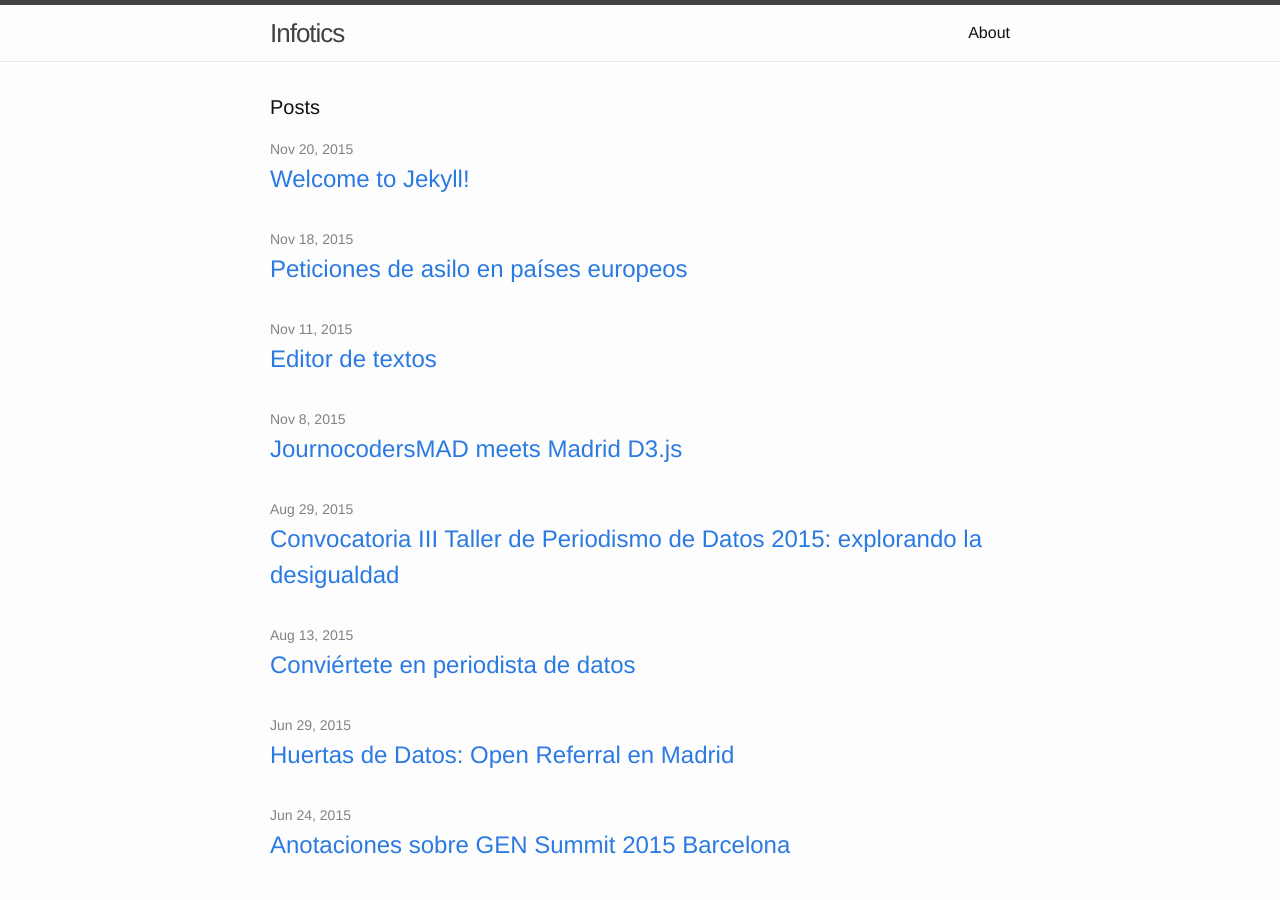
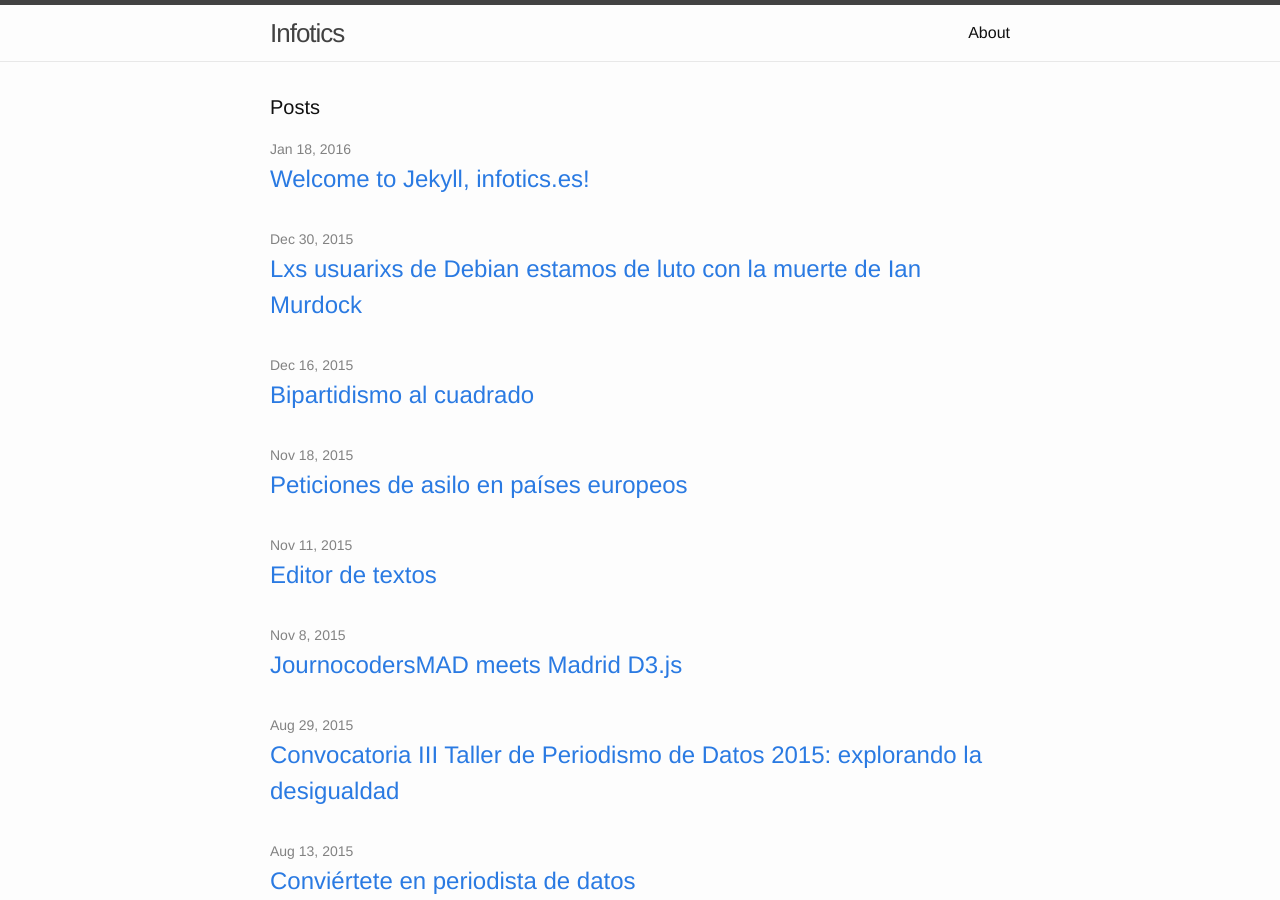
Before and after one commit to flowsta/blog.infotics.es, a Jekyll site: the page built from index.html, in a window 1280 px wide and 900 px high. Built offline with Jekyll 4.4.1, drawn with Linux system fonts in a browser that asks for light colours; some of the changed lines change nothing that is shown.

Commit message:
últimas entradas

```diff
--- /dev/null
+++ b/_posts/2015-11-18-peticiones-asilo-paises-europeos-o-como-publicar-un-grafico-con-datawrapper-en-un-iframe-con-github-dropbox-y-git.md
@@ -0,0 +1,101 @@
+---
+id: 1354
+title: Peticiones de asilo en países europeos
+author: Adolfo Antón Bravo
+layout: post
+guid: http://infotics.es/?p=1354
+permalink: /2015/11/18/peticiones-de-asilo-en-paises-europeos/
+categories:
+  - dataviz
+  - datawrapper
+  - github
+  - project
+  - proyecto
+  - refugees
+tags:
+  - 2015
+  - asilo
+  - Europa
+  - refugiados
+  - refugiadxs
+  - UE
+---
+En el artículo de la Wikipedia [La crisis migratoria en Europa](https://es.wikipedia.org/wiki/Crisis_migratoria_en_Europa), hay un gráfico de [Chumwa](https://de.wikipedia.org/wiki/User:Chumwa) con un mapa que combina una serie de datos:
+
+-   Gráfico de barras de países de origen de lxs refugiadxs, divididas las peticiones de asilo si son la primera vez o si repiten.
+-   Gráfico de barras sobre los países con el número de peticiones de asilo durante los seis primeros meses de 2015, con la misma división.
+-   Cartograma con cloropetas en función de las peticiones de asilo por cada 10.000 habitantes
+-   Flechas más o menos gruesas sobre el mapa con las rutas migratorias más importantes.
+-   Gráfico de áreas con el número de solicitudes por mes, con la misma división.
+
+![img](//upload.wikimedia.org/wikipedia/commons/thumb/8/80/Map_of_the_European_Migrant_Crisis_2015.png/516px-Map_of_the_European_Migrant_Crisis_2015.png)
+
+El gráfico completo de 2192 x 2040 pixels se encuentra [aquí](https://upload.wikimedia.org/wikipedia/commons/8/80/Map_of_the_European_Migrant_Crisis_2015.png).
+
+# Fuentes de datos
+
+Las fuentes del mapa son varias:
+
+-   Datos de peticiones de asilo de Eurostat: <http://appsso.eurostat.ec.europa.eu/nui/show.do?dataset=migr_asyappctzm>
+-   Datos de población de países de Europa de Eurostat: <http://appsso.eurostat.ec.europa.eu/nui/show.do?dataset=tps00001>
+-   Rutas migratorias según FRONTEX: <http://frontex.europa.eu/trends-and-routes/migratory-routes-map/>
+
+# Peticiones de asilo
+
+Siguiendo los datos de peticiones de asilo, he creado este [gráfico](https://flowsta.github.io/refugees-wellcome/) en [Datawrapper](https://www.datawrapper.de) sobre las peticiones de asilo aprobadas en países europeos:
+
+## Web en GitHub Pages
+
+Dado que [Datawrapper](https://datawrapper.de) cambió en diciembre de 2014 sus [condiciones de publicación](http://blog.datawrapper.de/2014/new-usage-guidelines-for-datawrapper/) y como usuarix gratuito te permite descargarte un *zip* con el proyecto, he creado una rama del [proyecto de GitHub donde está documentado esto](https://github.com/flowsta/refugees-wellcome) llamada *gh-pages* para publicar el contenido del *zip*, que está publicado aquí:
+
+<https://flowsta.github.io/refugees-wellcome/>
+
+Si se quiere embeber en una página, se puede incluir este código:
+
+    <iframe src="https://flowsta.github.io/refugees-wellcome/" width="600" height="980" frameborder="0" allowfullscreen="allowfullscreen"></iframe>
+
+# El gráfico
+
+Incrustado con un `iframe` desde `//flowsta.github.io/refugees-wellcome`
+
+<iframe src="https://flowsta.github.io/refugees-wellcome/" width="600" height="980" frameborder="0" allowfullscreen="allowfullscreen"></iframe>
+
+# Gist
+
+Siguiendo las indicaciones de [ferblape](https://twitter.com/ferblape), me comentó que se podría usar [gist](https://gist.githubeusercontent.com/), una parte de *GitHub* donde se puede subir código y compartirlo con otras personas.
+
+Funciona prácticamente como un nuevo proyecto, de tal manera que tiene una *URL* pública y se puede editar y actualizar, pero *GitHub* no sirve *HTML* de *gist*.
+
+Sin embargo, el proyecto [bl.ocks.org](http://bl.ocks.org) de [Mike Bostock](http://bost.ocks.org/mike/), el creador de [d3](http://www.d3js.org) visualiza todos los proyectos *gist* en *HTML*, como por ejemplo [este que nos sirve de ejemplo](http://bl.ocks.org/flowsta/raw/9aa589f4317ffe8f66d2/).
+
+De esta forma, se puede embeber el *HTML* en nuestra web:
+
+    <iframe src="http://bl.ocks.org/flowsta/raw/9aa589f4317ffe8f66d2/" width="600" height="980" frameborder="0" allowfullscreen="allowfullscreen"></iframe>
+
+Y así se muestra:
+
+<iframe src="http://bl.ocks.org/flowsta/raw/9aa589f4317ffe8f66d2/" width="600" height="980" frameborder="0" allowfullscreen="allowfullscreen"></iframe>
+
+Hay que tener en cuenta que en *gist* subimos todos los archivos que queramos pero si los tenemos relacionados con rutas relativas dentro de carpetas, como por ejemplo los documentos *js* en la carpeta *js*, debemos editar la ruta del `index.html` para que sea relativa al mismo directorio, es decir, que un enlace a un `.js` será:
+
+    <link rel="stylesheet" type="text/css" href="32iVz.all.css"></link>
+    <script type="text/javascript" charset="utf-8" src="default-5baee189e1a2f0bf680f4910cc958098.min.js"></script>
+
+De hecho, en un primer momento descarté esta opción porque no salía nada, es decir, la ruta estaba relativa al directorio *js* y no mostraba nada, pero después de mirarlo en otro momento (la importancia del tiempo), de las indicaciones de @ferblape y de los ejemplos que ha trabajado [@adrianblancor](https://twitter.com/adrianblancor) en [bl.ocks.org](http://bl.ocks.org/adrianblanco), reparé en este detalle :)
+
+# Dropbox
+
+Si subimos el contenido del `zip` a nuestro espacio público de [dropbox](https://dropbox.com), también podemos embeberlo con un `iframe`:
+
+-   [Directorio de dropbox](https://www.dropbox.com/sh/s3b71m985f7nzmx/AAA9_Vsne2U0lzTKkmcot02na?dl=0)
+-   [index.html](https://dl.dropboxusercontent.com/u/19167367/prueba-dw/index.html)
+
+Se incluye este código, donde solo cambia la *URL*. Hemos de incluir la *URL* que termina en `index.html`. Esto lo conseguimos en la carpeta de dropbox, con el botón derecho sobre el archivo `index.html` y la opción *Copy Public Link*.
+
+    <iframe src="https://dl.dropboxusercontent.com/u/19167367/prueba-dw/index.html" width="600" height="980" frameborder="0" allowfullscreen="allowfullscreen"></iframe>
+
+Y así se muestra:
+
+<iframe src="https://dl.dropboxusercontent.com/u/19167367/prueba-dw/index.html" width="600" height="980" frameborder="0" allowfullscreen="allowfullscreen"></iframe>
+
+Me comenta [@maguilera\_](https://twitter.com/maguilera_) que con su usuario nuevo de [dropbox](https://www.dropbox.com) no le permite hacer esto. Si alguien tiene alguna otra experiencia al respecto, que no dude en comentarlo por aquí o por *twitter*.
--- a/_posts/2015-11-18-peticiones-de-asilo-en-paises-europeos.md
+++ /dev/null
@@ -1,114 +0,0 @@
----
-id: 1354
-title: Peticiones de asilo en países europeos
-author: Adolfo Antón Bravo
-layout: post
-guid: http://infotics.es/?p=1354
-permalink: /2015/11/18/peticiones-de-asilo-en-paises-europeos/
-categories:
-  - dataviz
-  - datawrapper
-  - github
-  - project
-  - proyecto
-  - refugees
-tags:
-  - 2015
-  - asilo
-  - Europa
-  - refugiados
-  - refugiadxs
-  - UE
----
-En el artículo de la Wikipedia [La crisis migratoria en Europa][1], hay un gráfico de [Chumwa][2] con un mapa que combina una serie de datos:
-
-<ul class="org-ul">
-  <li>
-    Gráfico de barras de países de origen de lxs refugiadxs, divididas las peticiones de asilo si son la primera vez o si repiten.
-  </li>
-  <li>
-    Gráfico de barras sobre los países con el número de peticiones de asilo durante los seis primeros meses de 2015, con la misma división.
-  </li>
-  <li>
-    Cartograma con cloropetas en función de las peticiones de asilo por cada 10.000 habitantes
-  </li>
-  <li>
-    Flechas más o menos gruesas sobre el mapa con las rutas migratorias más importantes.
-  </li>
-  <li>
-    Gráfico de áreas con el número de solicitudes por mes, con la misma división.
-  </li>
-</ul>
-
-<div class="figure">
-  <p>
-    <img src="https://upload.wikimedia.org/wikipedia/commons/thumb/8/80/Map_of_the_European_Migrant_Crisis_2015.png/516px-Map_of_the_European_Migrant_Crisis_2015.png" alt="516px-Map_of_the_European_Migrant_Crisis_2015.png" />
-  </p></p>
-</div>
-
-El gráfico completo de 2192 x 2040 pixels se encuentra <a href="https://upload.wikimedia.org/wikipedia/commons/8/80/Map_of_the_European_Migrant_Crisis_2015.png" data-rel="lightbox-0" title="">aquí</a>.
-
-<div id="outline-container-orgheadline1" class="outline-2">
-  <h2 id="orgheadline1">
-    Fuentes de datos
-  </h2>
-
-  <div class="outline-text-2" id="text-orgheadline1">
-    <p>
-      Las fuentes del mapa son varias:
-    </p>
-
-    <ul class="org-ul">
-      <li>
-        Datos de peticiones de asilo de Eurostat: <a href="http://appsso.eurostat.ec.europa.eu/nui/show.do?dataset=migr_asyappctzm">http://appsso.eurostat.ec.europa.eu/nui/show.do?dataset=migr_asyappctzm</a>
-      </li>
-      <li>
-        Datos de población de países de Europa de Eurostat: <a href="http://appsso.eurostat.ec.europa.eu/nui/show.do?dataset=tps00001">http://appsso.eurostat.ec.europa.eu/nui/show.do?dataset=tps00001</a>
-      </li>
-      <li>
-        Rutas migratorias según FRONTEX: <a href="http://frontex.europa.eu/trends-and-routes/migratory-routes-map/">http://frontex.europa.eu/trends-and-routes/migratory-routes-map/</a>
-      </li>
-    </ul>
-  </div>
-</div>
-
-<div id="outline-container-orgheadline2" class="outline-2">
-  <h2 id="orgheadline2">
-    Peticiones de asilo
-  </h2>
-
-  <div class="outline-text-2" id="text-orgheadline2">
-    <p>
-      Siguiendo los datos de peticiones de asilo, he creado este <a href="https://flowsta.github.io/refugees-wellcome/">gráfico</a> en Datawrapper sobre las peticiones de asilo aprobadas en países europeos:
-    </p>
-
-    <p>
-      Dado que <a href="https://datawrapper.de/">Datawrapper</a> cambió en diciembre de 2014 sus <a href="http://blog.datawrapper.de/2014/new-usage-guidelines-for-datawrapper/">condiciones de publicación</a> y como usuarix gratuito te permite descargarte un <i>zip</i> con el proyecto, he creado una rama en el proyecto de GitHub llamada <i>gh-pages</i> para publicar el contenido del <i>zip</i>, que está publicado aquí:
-    </p>
-
-    <p>
-      <a href="https://flowsta.github.io/refugees-wellcome/">https://flowsta.github.io/refugees-wellcome/</a>
-    </p>
-
-    <p>
-      Si se quiere embeber en una página, se puede incluir este código:
-    </p>
-
-    <div class="org-src-container">
-      <pre class="src src-html">&lt;<span style="color: #93E0E3;">iframe</span> <span style="color: #DFAF8F;">src</span>=<span style="color: #CC9393;">"https://flowsta.github.io/refugees-wellcome/"</span> <span style="color: #DFAF8F;">width</span>=<span style="color: #CC9393;">"600"</span> <span style="color: #DFAF8F;">height</span>=<span style="color: #CC9393;">"980"</span> <span style="color: #DFAF8F;">frameborder</span>=<span style="color: #CC9393;">"0"</span> <span style="color: #DFAF8F;">allowfullscreen</span>=<span style="color: #CC9393;">"allowfullscreen"</span>&gt;&lt;/<span style="color: #93E0E3;">iframe</span>&gt;
-</pre>
-    </div>
-  </div>
-</div>
-
-<div id="outline-container-orgheadline3" class="outline-2">
-  <h2 id="orgheadline3">
-    El gráfico
-  </h2>
-
-  <div class="outline-text-2" id="text-orgheadline3">
-  </div>
-</div>
-
- [1]: https://es.wikipedia.org/wiki/Crisis_migratoria_en_Europa
- [2]: https://de.wikipedia.org/wiki/User:Chumwa
--- a/_posts/2015-11-20-welcome-to-jekyll.markdown
+++ b/_posts/2015-11-20-welcome-to-jekyll.markdown
@@ -1,25 +1,27 @@
 ---
 layout: post
-title:  "Welcome to Jekyll!"
-date:   2015-11-20 02:27:42
-categories: jekyll update
+title:  "Welcome to Jekyll, infotics.es!"
+date:   2016-01-18 02:27:42
+categories: jekyll update infotics evento
 ---
-You’ll find this post in your `_posts` directory. Go ahead and edit it and re-build the site to see your changes. You can rebuild the site in many different ways, but the most common way is to run `jekyll serve`, which launches a web server and auto-regenerates your site when a file is updated.
+Bienvenidx a Jekyll. Después de mucho tiempo haciendo pruebas y dejándolas a medias he completado esta primera etapa, que no la última, del paso del blog de un gestor de contenidos como Wordpress a un generador de contenido estático como Jekyll.
 
-To add new posts, simply add a file in the `_posts` directory that follows the convention `YYYY-MM-DD-name-of-post.ext` and includes the necessary front matter. Take a look at the source for this post to get an idea about how it works.
+Han sido muchos y emocionantes años en Wordpress. Gracias a [http://cuartocanal.es](Cuarto Canal) y su infraestructura de [http://blogs.cuartocanal.es](blogs), *Infotics* ha sobrevivido como espacio de experimentación desde la comunicación de temáticas transversales a las tecnologías de la información y del conocimiento.
 
-Jekyll also offers powerful support for code snippets:
+Han sido muchos los placeres saboreados con *Wordpress* y también muchos los sinsabores, los problemas con los plugins, la falta de acceso al servidor, el servicio de alojamiento que día sí y día también dejaba el blog fuera de servicio.
 
-{% highlight ruby %}
-def print_hi(name)
-  puts "Hi, #{name}"
-end
-print_hi('Tom')
-#=> prints 'Hi, Tom' to STDOUT.
-{% endhighlight %}
+En la última y larga etapa, desde que practico con *Emacs* y su maravilloso *Org-mode*, utilizaba [https://github.com/punchagan/org2blog/](org2blog) para publicar directamente desde el archivo *.org* a *WP* a través de *XML-RPC*. *Org2blog* te permite gestionar varios blogs y además una vez que has publicado el contenido de esa manera, ese mismo contenido lo puedes modificar también.
 
-Check out the [Jekyll docs][jekyll] for more info on how to get the most out of Jekyll. File all bugs/feature requests at [Jekyll’s GitHub repo][jekyll-gh]. If you have questions, you can ask them on [Jekyll’s dedicated Help repository][jekyll-help].
+Esa dinámica de trabajo creo que me acercaba cada vez más a *Jekyll*. Si he elegido éste y no otro de los muchos que hay y que he probado, como *Nikola*, por ejemplo, es porque en esta fase de publicación del sitio a través de *GitHub*, *Jekyll* parecía la opción más sencilla, a la vez que muy interesante por su soporte, *plugins*, etc., y también porque con alguno hay que practicar esta nueva filosofía de edición completa.
 
-[jekyll]:      http://jekyllrb.com
-[jekyll-gh]:   https://github.com/jekyll/jekyll
-[jekyll-help]: https://github.com/jekyll/jekyll-help
+Aunque buena parte del contenido de *infotics.es* lo tenía disponible en *orgmode*, y por tanto lo podía exportar a *Markdown*, el *plugin* [https://github.com/benbalter/wordpress-to-jekyll-exporter](Wordpress to Jekyll Exporter) es una muy buena manera de descargarte todo el contenido del sitio *WP* y cargarla en el nuevo *Jekyll*.
+
+## El flujo de escritura
+
+1. Para no perder las buenas costumbres, los artículos seguirán siendo escritos en *orgmode*.
+2. Luego los exporto a *Markdown*
+3. Los copio a la carpeta `posts`.
+4. Actualizo el repositorio *git*
+5. Se publican en [http://infotics.es](infotics.es)
+
+(*Continuará*)
--- /dev/null
+++ b/_posts/2015-12-16-bipartidismo-al-cuadrado.md
@@ -0,0 +1,65 @@
+---
+title: Bipartidismo al cuadrado
+author: Adolfo Antón Bravo
+layout: post
+guid: http://infotics.es/?p=1354
+permalink: /2015/12/16/bipartidismo-al-cuadrado/
+categories:
+  - dataviz
+  - github
+  - project
+  - proyecto
+tags:
+  - 2015
+  - bipartidismo
+  - elecciones
+  - podemos
+  - izquierdaunida
+  - unidadpopular
+  - resultados
+  - emojis
+  - twitter
+---
+
+A cuatro días de las elecciones las encuestas confirman la remontada de <span class="podemos"> Podemos </span> . Así lo dicen y así se lo transmiten, así da gusto.
+
+Pero hay algo que no cuadra. Si <span class="podemos"> Podemos </span> participa en las candidaturas de Cataluña y Galicia junto a otras formaciones, incluida <span class="up"> Izquierda Unida </span>, ¿por qué todas las encuestas aportan estos escaños a su formación y no a <span class="up"> Izquierda Unida </span> ?
+
+Según el [barómetro del CIS de noviembre de 2015](http://www.rtve.es/contenidos/documentos/barometro_CIS_noviembre_2015.pdf), (*los saltos de línea tras punto y coma son míos*), las alianzas son:
+
+> -   El PP incluye la coalición con PAR en Aragón, con UPN en la Comunidad Foral de Navarra y con Foro en el Principado de Asturias;
+> -   el PSOE incluye la coalición con Nueva Canarias en Canarias;
+> -   IU incluye la coalición con CHA en Aragón;
+> -   Podemos incluye la coalición con Equo a nivel nacional.
+> -   Compromís-Podemos-És el moment es la coalición de Podemos, Compromís y Equo en Valencia;
+> -   En Comú Podem es la coalición de Podemos, ICV, EUiA y Equo en Cataluña
+> -   En Marea es la coalición de Podemos, EU, Anova y Equo en Galicia
+
+¿Y por qué <span class="up"> Izquierda Unida </span> se conforma con esta escritura y esta lectura de las encuestas?
+
+A tenor de estos supuestos, creo que se puede percibir que que <span class="up"> Izquierda Unida-Unidad Popular </span> :
+
+-   Lo va a tener muy difícil para entrar en el Parlamento.
+-   Que si entra va a tener muy difícil tener grupo propio
+-   Que su presencia es irrelevante
+-   En definitiva, que su voto es [inútil](http://www.elmundo.es/espana/2015/12/09/566743fc46163f47498b45bf.html)
+
+Ante lo primera afirmación, pienso en lo anterior y creo que algo rechina&#x2026; ¿se refieren a los escaños conseguidos por <span class="up"> Unidad Popular </span> allí donde se presentan sin <span class="podemos"> Podemos </span> ? Pero, si es así, ¿por qué en esos mismos lugares los escaños van a <span class="podemos"> Podemos </span> ?
+
+En cuanto a las encuestas, con el [comparador de El Mundo](http://www.elmundo.es/grafico/espana/2015/10/15/561fe19422601dd7728b45ef.html) se observa la evolución de los partidos y las proyecciones, pero todas hacen lo mismo: cuentan el porcentaje de votos de <span class="up"> Izquierda Unida-Unidad Popular </span> sin las coaliciones regionales. Estos votos suman para <span class="podemos"> Podemos </span> .
+
+# La encuesta que Podemos no lee, los medios no dicen y UP no discute<a id="orgheadline1"></a>
+
+Puede que haya algunas más pero solo he encontrado una encuesta, en [La Voz de Galicia](http://www.lavozdegalicia.es/noticia/elecciones2015/2015/12/13/pp-ganara-ciudadanos-sera-clave/0003_201512G13P2991.htm), cuyo gráfico desagrega los escaños de <span class="podemos"> Podemos </span> en los que vienen de las candidaturas conjuntas regionales.
+
+![img](//www.lavozdegalicia.es/sc/x/default/2015/12/12/00121449950977565459668/Foto/grafh.jpg "Encuesta de La Voz de Galicia para el 20D")
+
+Eso me ha llevado a hacer una propuesta de escritura y por tanto de lectura de la encuesta. Si los escaños de **Cataluña** y **Galicia** los sumamos a <span class="up"> Unidad Popular </span> , pese a tener solo un escaño en esta encuesta, con esta suma alcanzaría los 18, y restaría 17 a <span class="podemos"> Podemos </span> . La remontada se quedaría en 41, poco más del doble que <span class="up"> Unidad Popular </span> , un tercio menos que <span class="ciu"> Ciudadanos </span> , casi la mitad menos que el <span class="psoe"> PSOE </span> y tres veces menos que el <span class="pp"> PP </span>.
+
+<iframe src="http://bl.ocks.org/flowsta/raw/00ab3890a84db340b4b5/" width="600" height="480" frameborder="0"></iframe>
+
+# El voto útil: 25% de <abbr title="indecisos e indecisas"> indecisxs </abbr><a id="orgheadline2"></a>
+
+Quedaría pendiente saber también según la participación esperada y el porcentaje de indecisxs por cada circunscripción ya que eso determinará cuál es el partido al que preferiríamos votar en caso de que el escaño todavía no esté asegurado. ElConfidencial estimaba en [250 los escaños que ya son seguros](http://www.elconfidencial.com/elecciones-generales/2015-12-14/los-250-diputados-que-ya-tienen-un-asiento-fijo-en-el-congreso-a-partir-de-2016_1119296/), a la luz de las encuestas, de la participación y del porcentaje de personas que no han decidido a quién votarán.
+
+De esta forma podríamos evitar incidir en lo que señalaban desde [El Mundo del voto inútil](http://www.elmundo.es/espana/2015/12/09/566743fc46163f47498b45bf.html).
--- /dev/null
+++ b/_posts/2015-12-30-lxs-usuarixs-de-debian-estamos-de-luto-ha-fallecido-ian-murdock.md
@@ -0,0 +1,41 @@
+---
+title: Lxs usuarixs de Debian estamos de luto con la muerte de Ian Murdock
+author: Adolfo Antón Bravo
+layout: post
+permalink: /2015/12/30/usuarixs-debian-luto-muerte-ian-murdock/
+categories:
+  - debian
+tags:
+  - 2015
+  - ianmurdock
+  - raro
+---
+
+(Traducción libre del comunicado de [Debian](https://bits.debian.org/2015/12/mourning-ian-murdock.html))
+
+[Debian](https://www.debian.org) esta de luto con la muerte de [Ian Murdock](https://es.wikipedia.org/wiki/Ian_Murdock), autor, defensor, padre e hijo del software libre *Debian*, el *ian* de esta combinación que se completaba con el *Deb* con Deborah, su entonces compañera sentimental.
+
+Ian inició el proyecto *Debian* en [agosto de 1993](https://www.debian.org/doc/manuals/project-history/ap-manifesto.en.htmlhttps://www.debian.org/doc/manuals/project-history/ap-manifesto.es.html), lanzando las primeras versiones en el mismo año. *Debian* pretendía convertirse en el sistema operativo universal, capaz de correr en cualquier tipo de dispositivo.
+
+![img](//jack_kerouac.jpeg "Jack Kerouac, imagen de cabecera de @imurdock")
+
+El foco de Ian se centró en crear una distribución y una cultura de comunidad que hiciera bien las cosas, ética y técnicamente. Lanzar versiones solo cuando estaban realmente probadas y la firme defensa de la libertad del software son los mejores valores en el mundo del software libre.
+
+Ian trabajó para que se hicieran bien las cosas, al principio y en los años siguientes, siempre trabajando en pos del mejor futuro posible. El sueño de Ian se ha convertido en realidad, la comunidad permanece activa con miles de desarrolladores dedicando incontables horas para construir un sistema operativo seguro y confiable para cualquiera.
+
+El sentimiento de la comunidad de Debian está con la familia de Ian en estos momentos tan duros.
+
+Su familia quiere preservar su intimidad y lo respetamos profundamente. Las condolencias se pueden enviar a la dirección de correo [in-memoriam-ian@debian.org](in-memoriam-ian@debian.org) donde se guardarán y archivarán.
+
+**Actualización** 20151231
+
+Las causas de su muerte no se saben ni tampoco se han reconstruido los últimos días, pero tuvo contacto con la Policía de San Francisco y los datos que se conocen y que él ha transmitido por Twitter son confusos e inquietantes.
+
+-   [ZDnet](http://www.zdnet.com/article/debian-linux-founder-ian-murdock-dies-at-42-cause-unknown/)
+-   [Pantallazo de out of custody](https://i.imgur.com/BGU8KLh.jpg)
+-   [Copia del timeline de Murdock, actualmente borrado](https://img.sauf.ca/pictures/2015-12-29/c12fc3b2278596da4a26edd4a41f3373.pdf)
+-   [Hebra de slashdot](http://linux.slashdot.org/story/15/12/30/1938222/debian-founder-ian-murdock-has-died)
+-   [Pantallazo de un tuit de Ian](https://webcache.googleusercontent.com/search?q=cache:AYf0-VX6Hy4J:https://twitter.com/imurdock/status/681602495068557312+&cd=4&hl=en&ct=clnk&gl=us&client=safari)
+-   [Hebra en reddit](https://www.reddit.com/r/linux/comments/3yktcg/ian_murdock_debian_founder_is_threatening_suicide/)
+-   [Copia de los últimos tuits de Ian, en modo texto](http://pastebin.com/yk8bgru5)
+-   [Timeline de twitter de Archive.org](https://web.archive.org/web/20151229122811/https:/twitter.com/imurdock)
```
Also changed, not shown: 2 other files.
